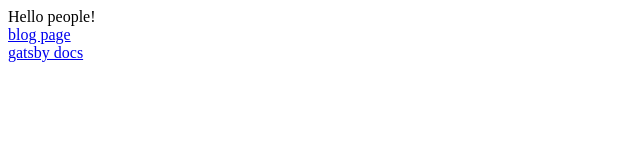
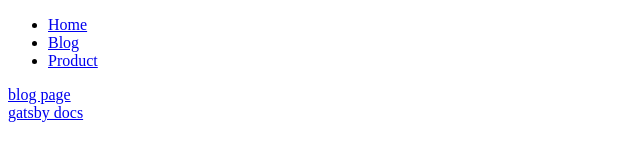
Before and after one commit to rne1223/gatsby_tut, a Gatsby site: page / in a window 1280 px wide. Shown: the whole page, without its empty margins (0-640 px from the left). Built offline with nearby package versions, Linux system fonts and the light colour scheme; Gatsby itself is replaced by a stand-in of ours.

Commit message:
Added the Footer and Navbar components

```diff
--- /dev/null
+++ b/src/components/Navbar.js
@@ -0,0 +1,22 @@
+import React from "react"
+import { Link } from "gatsby"
+
+const Navbar = () => {
+  return (
+    <nav>
+      <ul>
+        <li>
+          <Link to="/">Home</Link>
+        </li>
+        <li>
+          <Link to="/blog">Blog</Link>
+        </li>
+        <li>
+          <Link to="/products">Product</Link>
+        </li>
+      </ul>
+    </nav>
+  )
+}
+
+export default Navbar
--- a/src/pages/index.js
+++ b/src/pages/index.js
@@ -1,12 +1,15 @@
 import React from "react"
-import {Link} from 'gatsby'
+import { Link } from "gatsby"
+import Navbar from "../components/Navbar"
 
 export default function Home() {
-  return <div>
-    Hello people!
+  return (
     <div>
-      <Link to="/blog"> blog page </Link>
+      <Navbar></Navbar>
+      <div>
+        <Link to="/blog"> blog page </Link>
+      </div>
+      <a href="https://www.gatsbyjs.org"> gatsby docs </a>
     </div>
-    <a href="https://www.gatsbyjs.org"> gatsby docs </a>
-  </div>
+  )
 }
```
Also changed, not shown: src/components/Footer.js (added, +11 -0 lines).
